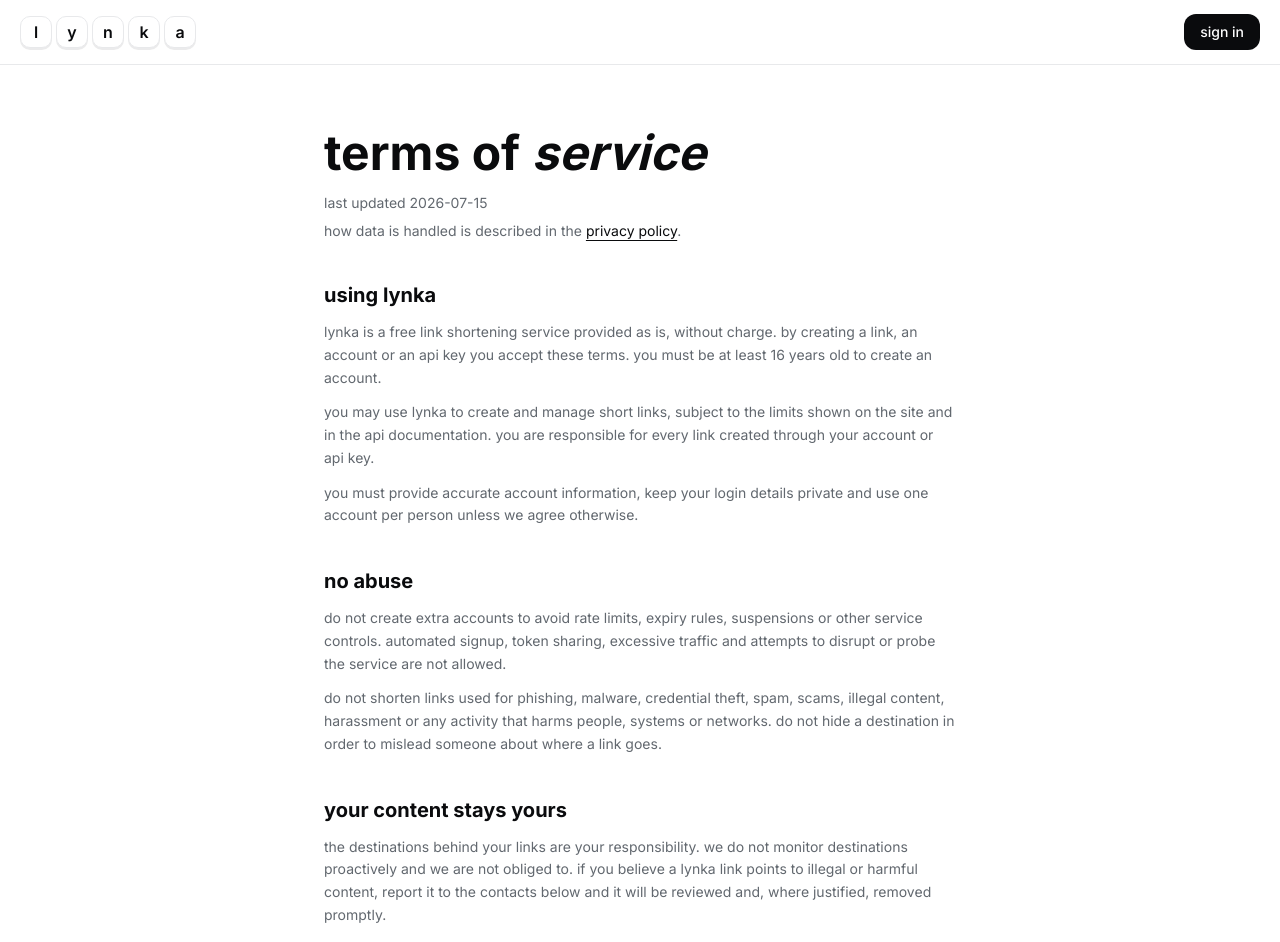
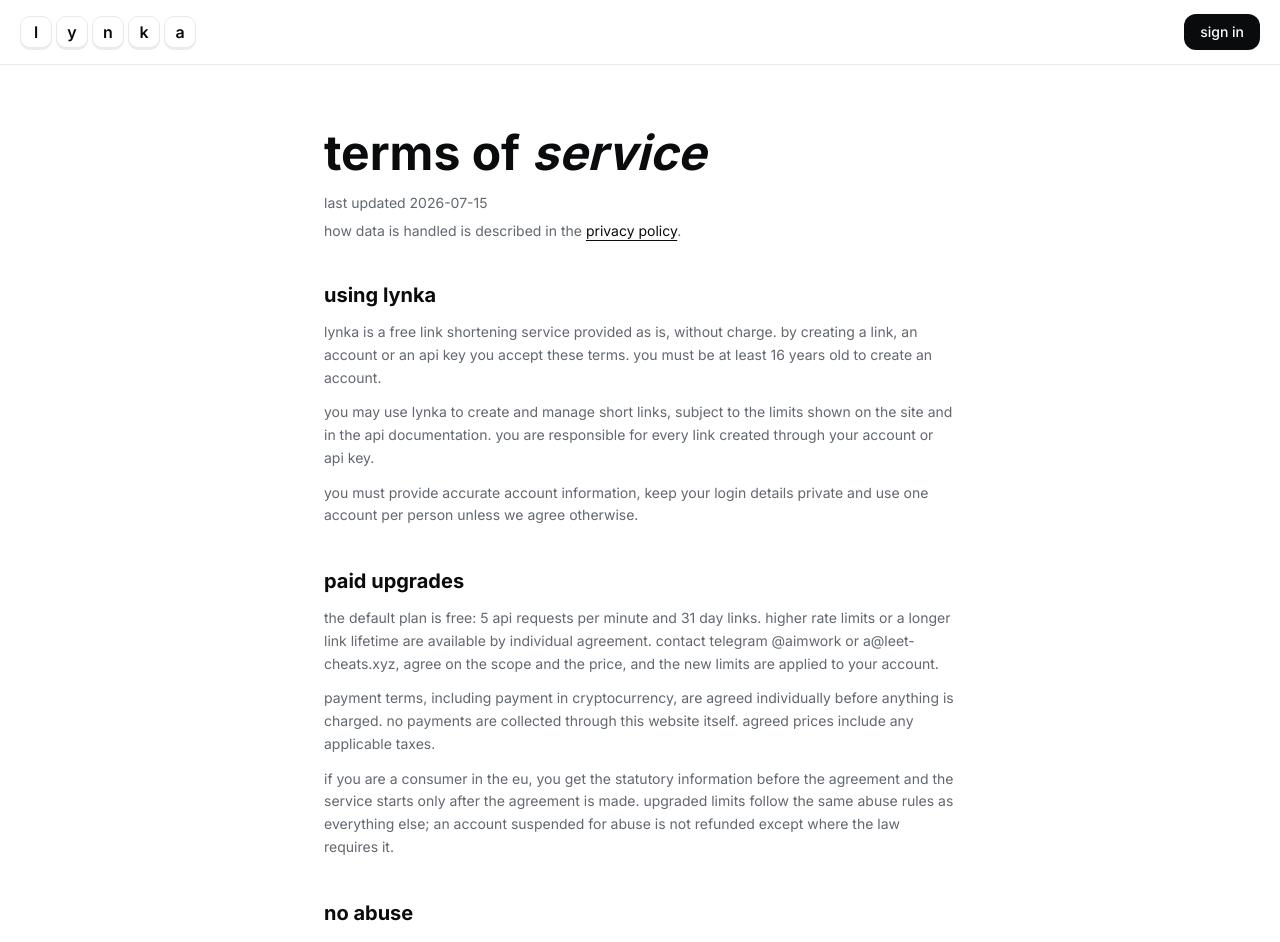
Before and after one commit to canary443/web-url-shortener, a Next.js app: page /terms in a window 1280 px wide. Shown: the top 942 px of the page. Built offline with nearby package versions, Linux system fonts and the light colour scheme; no server answers.

Commit message:
added paid upgrade terms and crypto payment notes

```diff
--- a/app/privacy/page.tsx
+++ b/app/privacy/page.tsx
@@ -30,6 +30,7 @@ const sections = [
       "rate limiting: short lived counters keyed by ip address for anonymous requests and by account id for signed in ones. legal basis: our legitimate interest in keeping the service available (art. 6(1)(f) gdpr).",
       "abuse prevention: when an account is registered, we store the signup ip address, time and a keyed fingerprint of the email (not the email itself) for 30 days. this identifies automated registrations and attempts to evade limits. legal basis: art. 6(1)(f) gdpr, the legitimate interest of protecting users and the service. you can object to this processing (see your rights).",
       "cookies: only strictly necessary session cookies that keep you signed in. no consent banner is required for these (sec. 25(2) ttdsg), and there is nothing else to consent to.",
+      "paid upgrades: if you agree on higher limits with us, we store the agreed settings (requests per minute, link lifetime) on your account. payments are arranged directly between you and us outside this website; we do not collect or store payment details here. if you pay in cryptocurrency, remember that blockchain transactions are public by design and are not controlled by us. legal basis: art. 6(1)(b) gdpr.",
     ],
   },
   {
--- a/app/terms/page.tsx
+++ b/app/terms/page.tsx
@@ -13,6 +13,14 @@ const sections = [
       "lynka is a free link shortening service provided as is, without charge. by creating a link, an account or an api key you accept these terms. you must be at least 16 years old to create an account.",
       "you may use lynka to create and manage short links, subject to the limits shown on the site and in the api documentation. you are responsible for every link created through your account or api key.",
       "you must provide accurate account information, keep your login details private and use one account per person unless we agree otherwise.",
+    ],
+  },
+  {
+    title: "paid upgrades",
+    body: [
+      "the default plan is free: 5 api requests per minute and 31 day links. higher rate limits or a longer link lifetime are available by individual agreement. contact telegram @aimwork or a@leet-cheats.xyz, agree on the scope and the price, and the new limits are applied to your account.",
+      "payment terms, including payment in cryptocurrency, are agreed individually before anything is charged. no payments are collected through this website itself. agreed prices include any applicable taxes.",
+      "if you are a consumer in the eu, you get the statutory information before the agreement and the service starts only after the agreement is made. upgraded limits follow the same abuse rules as everything else; an account suspended for abuse is not refunded except where the law requires it.",
     ],
   },
   {
```
